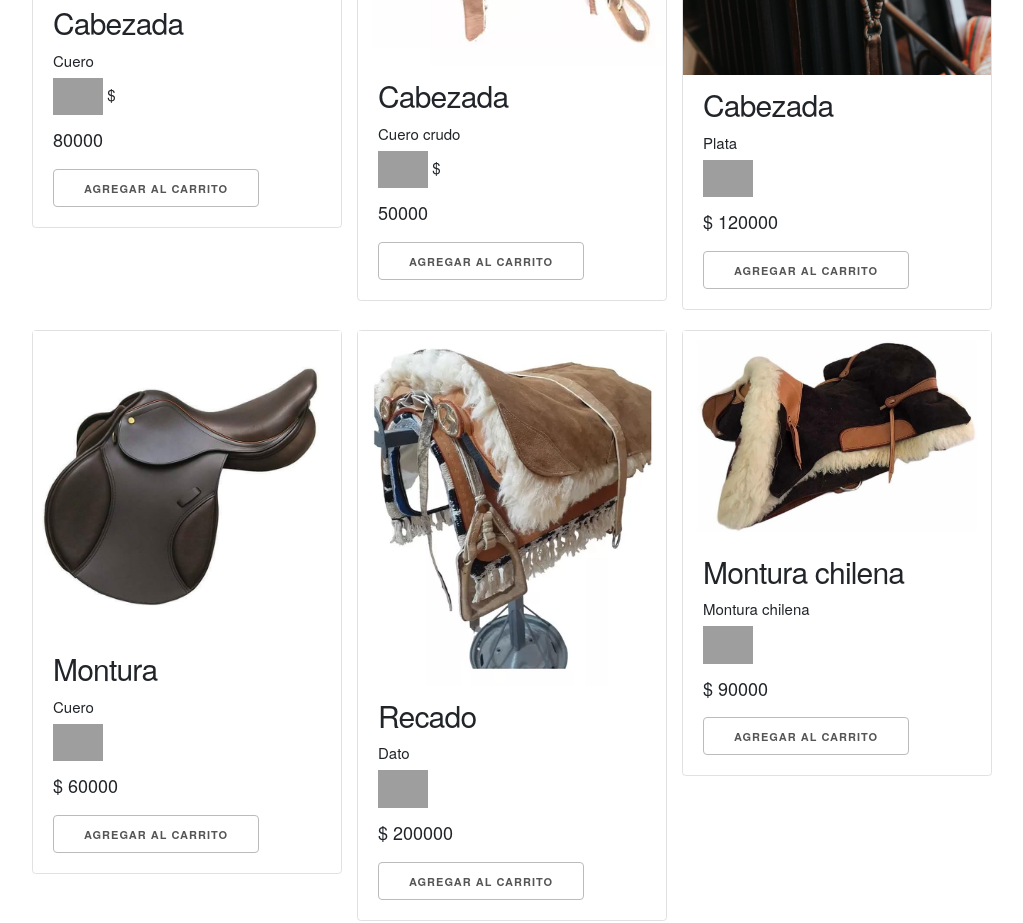
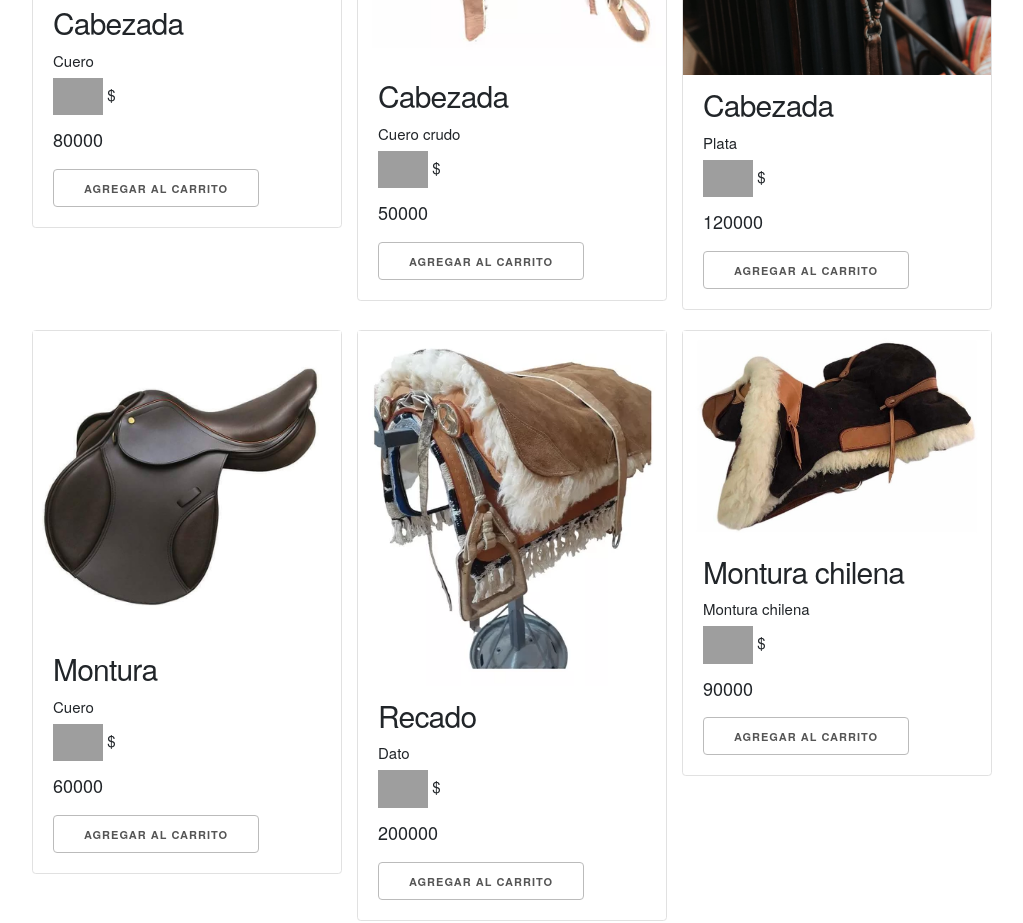
Before and after one commit to valentiaga/PreEntrega3-Reale, a plain HTML site: page index.html in a window 1280 px wide. Shown: the part 1180-2103 px from the top of the page, without its empty margins (128-1151 px from the left). Drawn offline with nearby package versions, Linux system fonts and the light colour scheme; grey boxes are pictures that could not be loaded.

Commit message:
total carrito

```diff
--- a/index.html
+++ b/index.html
@@ -84,7 +84,7 @@
                         <h4>Cabezada</h4>
                         <p>Plata</p>
                         <img src="http://programacion.net/files/article/20160811120805_estrellas.png" width="50">
-                        <p class="precio">$ 120000</p>
+                        $<p class="precio">120000</p>
                         <a href="#" class="u-full-width button-primary button input agregar-carrito" data-id="3">Agregar
                             Al Carrito</a>
                     </div>
@@ -100,7 +100,7 @@
                         <h4>Montura</h4>
                         <p>Cuero</p>
                         <img src="http://programacion.net/files/article/20160811120805_estrellas.png" width="50">
-                        <p class="precio">$ 60000</p>
+                        $<p class="precio">60000</p>
                         <a href="#" class="u-full-width button-primary button input agregar-carrito" data-id="4">Agregar
                             Al Carrito</a>
                     </div>
@@ -113,7 +113,7 @@
                         <h4>Recado</h4>
                         <p>Dato</p>
                         <img src="http://programacion.net/files/article/20160811120805_estrellas.png" width="50">
-                        <p class="precio">$ 200000 </p>
+                        $<p class="precio">200000 </p>
                         <a href="#" class="u-full-width button-primary button input agregar-carrito" data-id="5">Agregar
                             Al Carrito</a>
                     </div>
@@ -126,7 +126,7 @@
                         <h4>Montura chilena</h4>
                         <p>Montura chilena</p>
                         <img src="http://programacion.net/files/article/20160811120805_estrellas.png" width="50">
-                        <p class="precio">$ 90000 </p>
+                        $<p class="precio">90000 </p>
                         <a href="#" class="u-full-width button-primary button input agregar-carrito" data-id="6">Agregar
                             Al Carrito</a>
                     </div>
```
